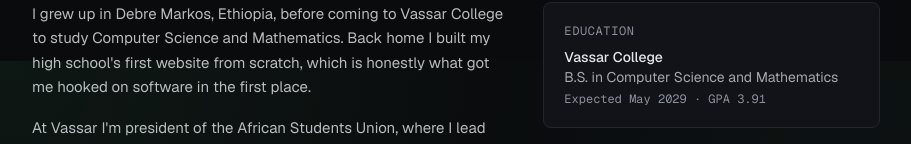
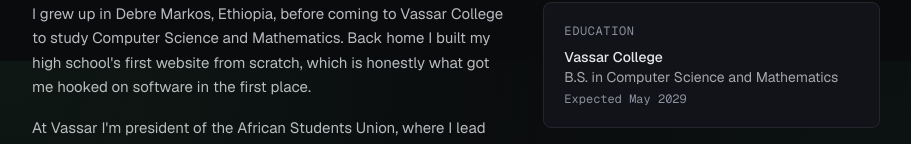
Before and after one commit to Dagmawi-Asegid/portfolio, a Next.js app: page / in a window 1280 px wide. Shown: the part 739-883 px from the top of the page, without its empty margins (184-1095 px from the left). Built offline with nearby package versions, Linux system fonts and the light colour scheme.

Commit message:
Remove GPA from portfolio

```diff
--- a/components/About.tsx
+++ b/components/About.tsx
@@ -21,7 +21,7 @@ export default function About() {
             <p className="text-sm font-medium text-foreground">{education.school}</p>
             <p className="text-sm text-foreground/70">{education.degree}</p>
             <p className="mt-1 font-mono text-xs text-muted">
-              {education.period} &middot; GPA {education.gpa}
+              {education.period}
             </p>
           </div>
 
--- a/lib/data.ts
+++ b/lib/data.ts
@@ -199,7 +199,6 @@ export const education = {
   location: "Poughkeepsie, NY",
   degree: "B.S. in Computer Science and Mathematics",
   period: "Expected May 2029",
-  gpa: "3.91",
 };
 
 export const honors = [
```
